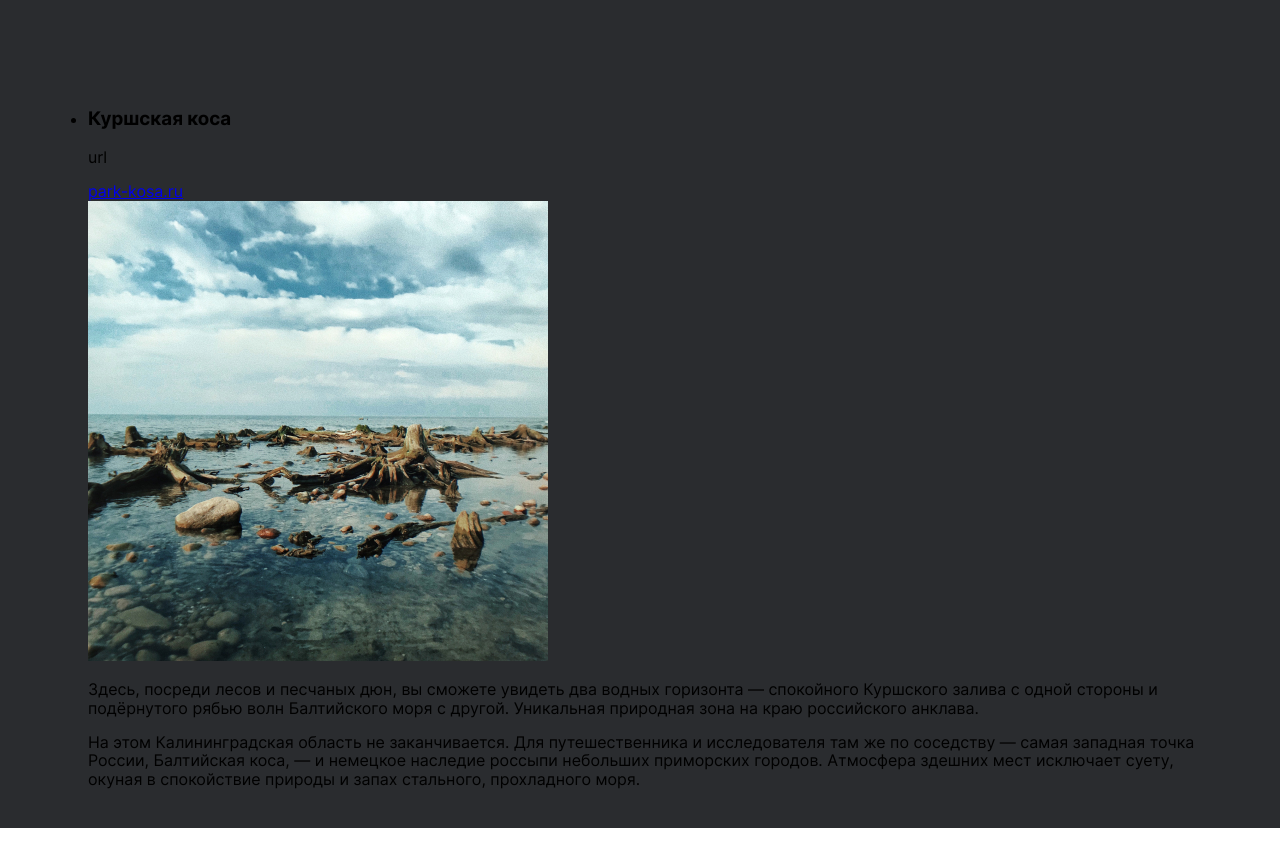
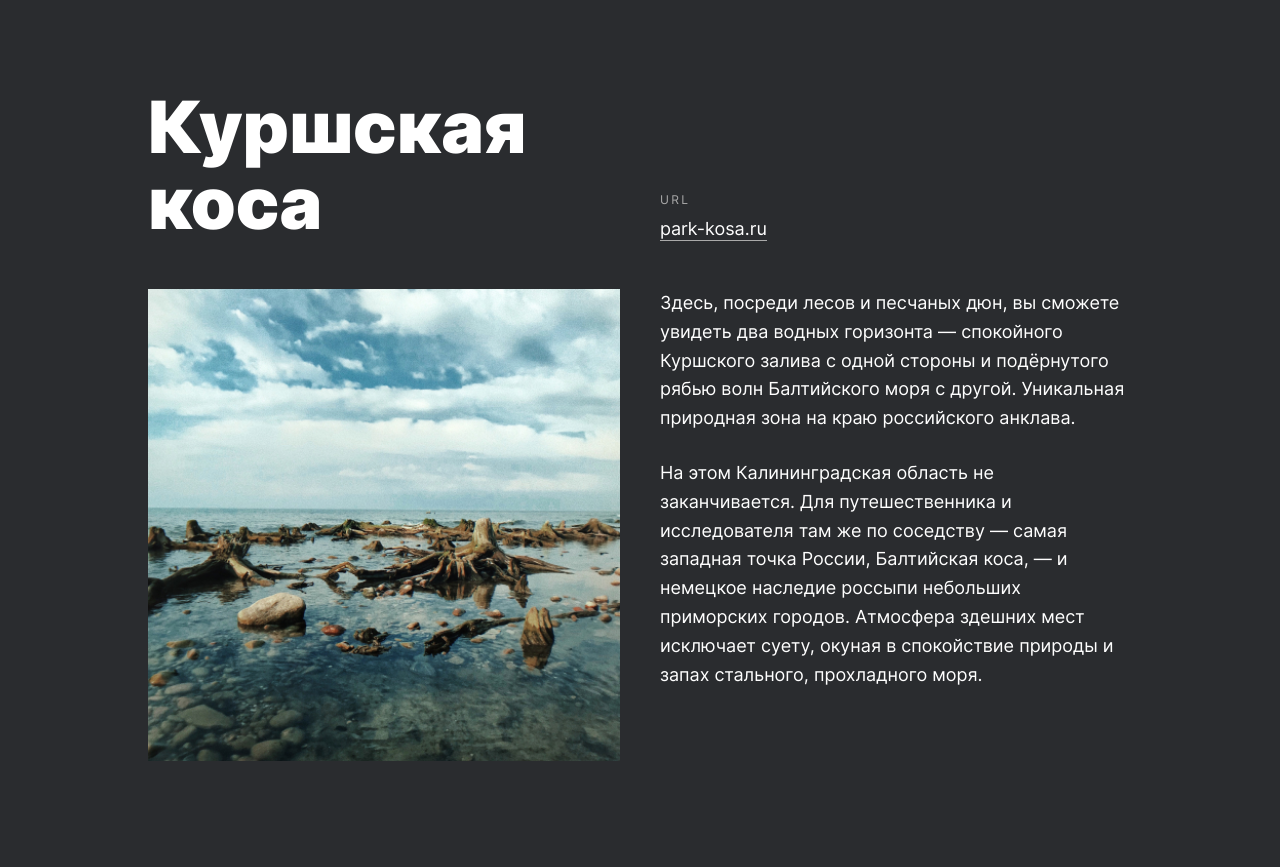
Before and after one commit to Vovkasquid/russian-travel, a plain HTML site: page index.html in a window 1280 px wide. Shown: the part 2428-3295 px from the top of the page. Before the commit the page ends 3256 px from the top, so only its background shows below. Drawn offline with Linux system fonts and the light colour scheme.

Commit message:
свёрстана первая часть places

```diff
--- a/blocks/places/__card-image/places__card-image.css
+++ b/blocks/places/__card-image/places__card-image.css
@@ -0,0 +1,4 @@
+.places__card-image {
+    width: 100%;
+    object-fit: contain;
+}
--- a/blocks/places/__card-text-container/places__card-text-container.css
+++ b/blocks/places/__card-text-container/places__card-text-container.css
@@ -0,0 +1,4 @@
+.places__card-text-container {
+    display: flex;
+    flex-direction: column;
+}
--- a/blocks/places/__card-text/places__card-text.css
+++ b/blocks/places/__card-text/places__card-text.css
@@ -0,0 +1,12 @@
+.places__card-text {
+    font-weight: normal;
+    font-size: 18px;
+    line-height: 1.6;
+    color: #fff;
+    padding-bottom: 26px;
+    margin: 0;
+}
+
+.places__card-text:last-child {
+    padding-bottom: 0;
+}
--- a/blocks/places/__card-title/places__card-title.css
+++ b/blocks/places/__card-title/places__card-title.css
@@ -0,0 +1,8 @@
+.places__card-title {
+    margin: 0;
+    color: #fff;
+    max-width: 460px;
+    font-weight: 900;
+    font-size: 72px;
+    line-height: 76px;
+}
--- a/blocks/places/__card/places__card.css
+++ b/blocks/places/__card/places__card.css
@@ -0,0 +1,12 @@
+.places__card {
+    margin: 0;
+    display: grid;
+    padding-bottom: 80px;
+    display: grid;
+    grid-template-columns: 1fr 1fr;
+    gap: 48px 40px;
+}
+
+.places__card:last-child {
+    padding-bottom: 0;
+}
--- a/blocks/places/__cards/places__cards.css
+++ b/blocks/places/__cards/places__cards.css
@@ -0,0 +1,7 @@
+.places__cards {
+    margin: 0;
+    padding: 0;
+    list-style: none;
+    display: flex;
+    flex-direction: column;
+}
--- a/blocks/places/__link-container/places__link-container.css
+++ b/blocks/places/__link-container/places__link-container.css
@@ -0,0 +1,7 @@
+.places__link-container {
+    margin: 0;
+    max-width: 456px;
+    display: flex;
+    flex-direction: column-reverse;
+    justify-content: flex-start;
+}
--- a/blocks/places/__link-url/places__link-url.css
+++ b/blocks/places/__link-url/places__link-url.css
@@ -0,0 +1,9 @@
+.places__link-url {
+    font-size: 12px;
+    line-height: 12px;
+    letter-spacing: 0.2em;
+    color: #AAA;
+    margin: 0;
+    text-transform: uppercase;
+    padding-bottom: 12px;
+}
--- a/blocks/places/__link/places__link.css
+++ b/blocks/places/__link/places__link.css
@@ -0,0 +1,14 @@
+.places__link {
+    text-decoration: none;
+    color: #fff;
+    font-weight: normal;
+    font-size: 18px;
+    line-height: 22px;
+    align-self: flex-start;
+    border-bottom: solid #aaa 1px;
+    transition: opacity 0.3s linear;
+}
+
+.places__link:hover {
+    opacity: 0.8;
+}
--- a/blocks/places/places.css
+++ b/blocks/places/places.css
@@ -0,0 +1,4 @@
+.places {
+   padding: 0 100px 92px 100px;
+   margin: 0;
+}
--- a/index.html
+++ b/index.html
@@ -50,13 +50,13 @@
         <img src="./images/grid-item-12.jpg" alt="фотокарточка с красивым пейзажем России" class="photo-galery__item">
       </section>
 
-      <section class="places"></section>
+      <section class="places">
         <ul class="places__cards">
           <li class="places__card">
             <h3 class="places__card-title">Куршская коса</h3>
             <div class="places__link-container">
+              <a href="#" target="_blank" class="places__link">park-kosa.ru</a>
               <p class="places__link-url">url</p>
-              <a href="#" target="_blank" class="places__link">park-kosa.ru</a>
             </div>
             <img src="images/places_kosa.jpg" alt="фото Куршской косы" class="places__card-image">
             <div class="places__card-text-container">
@@ -65,6 +65,7 @@
             </div>
           </li>
         </ul>
+      </section>
       <section class="page-picture"></section>
     </main>
     <footer class="footer"></footer>
```
